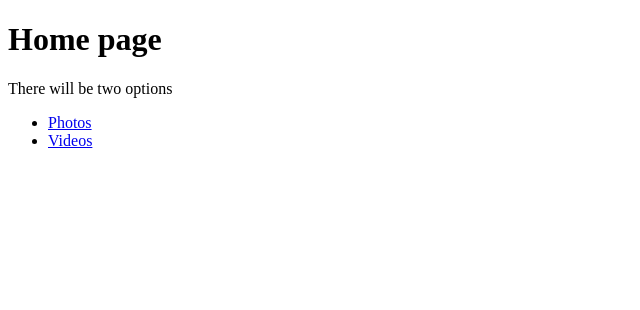
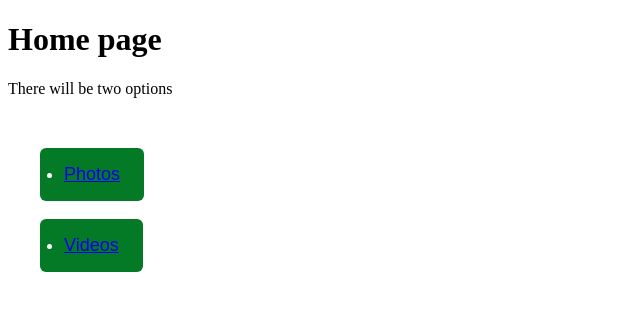
Before and after one commit to tfoley20/TrailCam, a plain HTML site: page index.html in a window 1280 px wide. Shown: the whole page, without its empty margins (0-640 px from the left). Drawn offline with Linux system fonts and the light colour scheme.

Commit message:
Button hover functionality was added

```diff
--- a/index.html
+++ b/index.html
@@ -2,17 +2,25 @@
 <htm lang="en">
     <head>
         <meta charset="utf-8">
+        <meta http-equiv="X-UA-Compatible" content="IE=edge" />
+        <meta name="viewport" content="width=device-width, initial-scale=1.0" />
         <title>TrailCam</title>
+        <link rel="stylesheet" href="styles.css"/>
+
     </head>
 
     <body>
+
         <h1>Home page</h1>
 
         <p>There will be two options</p>
-        <ul>
-            <li><a href="./images/stillphotos/stillphotos.html">Photos</a></li>
-            <li><a href="./images/videos/videos.html">Videos</a></li>
-        </ul>
+        <div id="transition-container">
+            <ul>
+                <br><button><li><a href="./images/stillphotos/stillphotos.html">Photos</a></li></button></br>
+                <br><button><li><a href="./images/videos/videos.html">Videos</a></li></button></br>
+            </ul>
+        </div>
+
         <!-- <h1>Mac and Cheese</h1> -->
         <!-- <p>Steps to follow</p> -->
 
--- a/styles.css
+++ b/styles.css
@@ -0,0 +1,36 @@
+#transition-container {
+    width: 10vw;
+    height: 10vh;
+    display: flex;
+    flex-direction: column;
+    justify-content: left;
+    align-items: center;
+    font-family: Arial, sans-serif;
+  }
+
+  button {
+    border-radius: 6px;
+    border: none;
+    background-color: #047a27;
+    color: white;
+    font-size: 18px;
+    padding: 16px 24px;
+    text-align: left;
+  }
+
+  /* SOLUTION */
+
+  button {
+    transition: transform .3s ease-in-out;
+  }
+
+  button:hover {
+    transform: scale(1.2)
+  }
+body {
+    color: black;
+}
+
+h1 {
+    color: black;
+}
```
